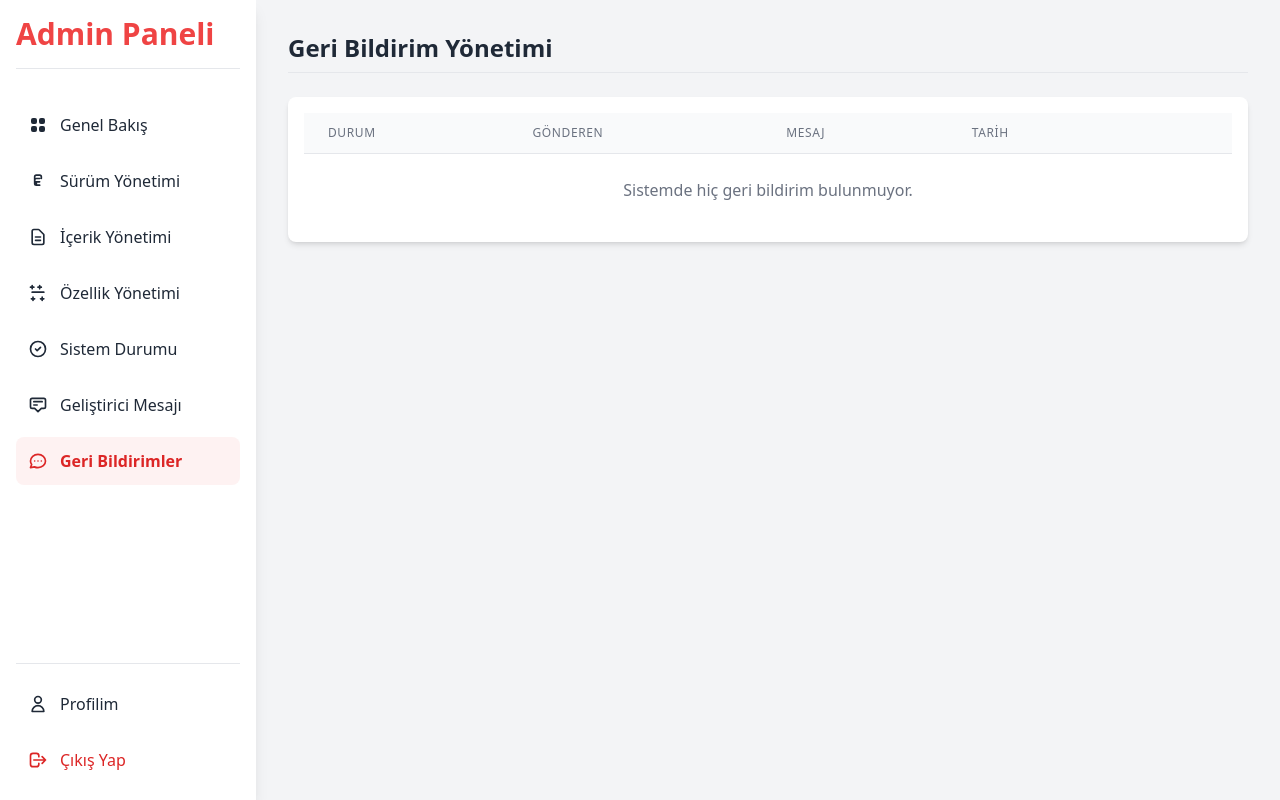
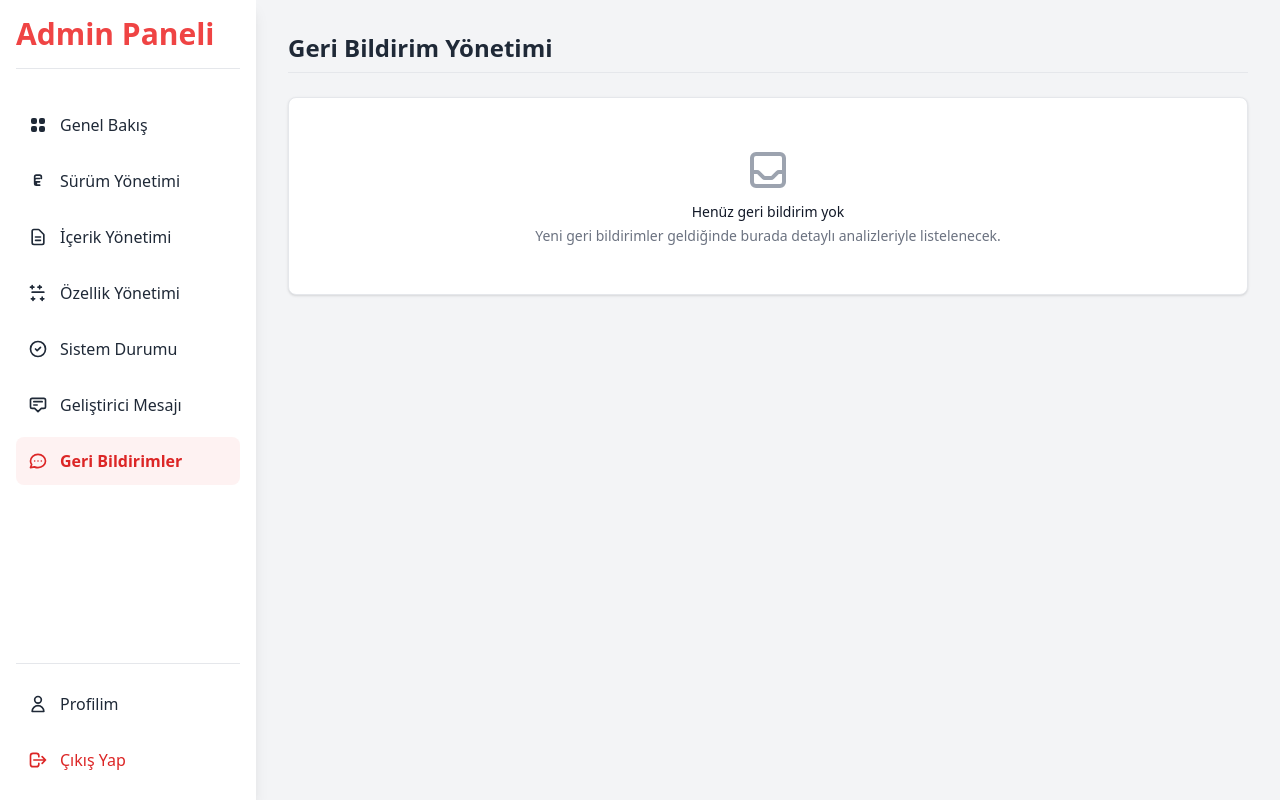
Before and after one commit to ErenKun/indir-gec, a Flask app: page /admin/feedback in a window 1280 px wide. Run offline with Flask 3, Linux system fonts and the light colour scheme; the visitor is signed in with stand-in values (Sample User, id 1); data that the repository does not hold is empty; some libraries are stand-ins or nearby versions.

Commit message:
geri bildirim kısmında görsel iyileştirmeler ve geri bildirim eklendiğinde telefona bildirim gönderilmesi eklendi.

```diff
--- a/app.py
+++ b/app.py
@@ -1,6 +1,8 @@
 import os
 import secrets
-from flask import Flask, render_template, request, redirect, url_for, flash, jsonify, Response, send_from_directory
+import uuid
+import requests  # NTFY bildirimi için eklendi
+from flask import Flask, render_template, request, redirect, url_for, flash, jsonify, Response, send_from_directory, make_response
 from flask_sqlalchemy import SQLAlchemy
 from flask_login import LoginManager, UserMixin, login_user, login_required, logout_user, current_user
 from werkzeug.security import generate_password_hash, check_password_hash
@@ -78,6 +80,11 @@ class Feedback(db.Model):
     message = db.Column(db.Text, nullable=False)
     timestamp = db.Column(db.DateTime, default=datetime.utcnow)
     is_read = db.Column(db.Boolean, default=False)
+
+    # Dedektif Modu Verileri
+    ip_address = db.Column(db.String(50), nullable=True)
+    user_agent = db.Column(db.String(500), nullable=True)
+    cookie_id = db.Column(db.String(100), nullable=True)
 
 class SiteContent(db.Model):
     id = db.Column(db.Integer, primary_key=True)
@@ -162,7 +169,17 @@ def inject_global_data():
 @app.route('/')
 def index():
     latest_version = Version.query.filter_by(is_active=True).order_by(Version.release_date.desc()).first()
-    return render_template('index.html', latest_version=latest_version)
+
+    # Dedektif Modu - Cookie Kontrolü (Sayfa her açıldığında)
+    response = make_response(render_template('index.html', latest_version=latest_version))
+
+    # Kullanıcının tarayıcısında 'user_tracking_id' çerezi yoksa, yeni bir tane oluşturup yapıştırıyoruz.
+    if 'user_tracking_id' not in request.cookies:
+        new_uuid = str(uuid.uuid4())
+        # Çerez 1 yıl boyunca (365 gün) geçerli olacak şekilde ayarlanır.
+        response.set_cookie('user_tracking_id', new_uuid, max_age=60*60*24*365)
+
+    return response
 
 @app.route('/version-archive')
 def version_archive():
@@ -178,10 +195,49 @@ def download_file(version_id):
 
 @app.route('/feedback', methods=['POST'])
 def submit_feedback():
-    email, message = request.form.get('email'), request.form.get('message')
+    email = request.form.get('email')
+    message = request.form.get('message')
+
     if email and message:
-        db.session.add(Feedback(email=email, message=message))
+        # Dedektif Modu Verilerini Topla
+        # 1. IP Adresi (PythonAnywhere proxy'si arkasında olduğu için X-Forwarded-For önce kontrol edilir)
+        ip_address = request.headers.get('X-Forwarded-For', request.remote_addr)
+
+        # 2. Cihaz Bilgisi (User Agent)
+        user_agent = request.user_agent.string
+
+        # 3. Cookie ID (Varsa al, yoksa None)
+        cookie_id = request.cookies.get('user_tracking_id')
+
+        # Veritabanına Kaydet
+        db.session.add(Feedback(
+            email=email,
+            message=message,
+            ip_address=ip_address,
+            user_agent=user_agent,
+            cookie_id=cookie_id
+        ))
         db.session.commit()
+
+        # --- NTFY Bildirimi Gönder (Telefonuna Bildirim) ---
+        try:
+            ntfy_topic = "indirGec_geri_bildirim_admin_TR34" # Kullanıcının belirlediği kanal
+            ntfy_url = f"https://ntfy.sh/{ntfy_topic}"
+
+            notification_data = f"Gönderen: {email}\nMesaj: {message}\nIP: {ip_address}"
+
+            requests.post(ntfy_url,
+                data=notification_data.encode('utf-8'),
+                headers={
+                    "Title": "📩 Yeni Geri Bildirim Var!",
+                    "Priority": "high",
+                    "Tags": "incoming_envelope,detective"
+                },
+                timeout=5 # 5 saniye içinde cevap gelmezse işlemi kes (Site yavaşlamasın)
+            )
+        except Exception as e:
+            print(f"NTFY Bildirim Hatası: {e}") # Hata olsa bile site çalışmaya devam etsin
+
         flash('Geri bildiriminiz için teşekkürler!', 'success')
     else:
         flash('Lütfen tüm alanları doldurun.', 'error')
--- a/requirements.txt
+++ b/requirements.txt
@@ -4,4 +4,5 @@ Flask-Login
 SQLAlchemy
 pytz
 Babel
-gunicorn # PythonAnywhere'da uygulamayı çalıştırmak için gereken sunucu
+gunicorn
+requests
--- a/templates/admin_feedback.html
+++ b/templates/admin_feedback.html
@@ -3,55 +3,107 @@
 
 {% block admin_content %}
 <div class="flex justify-between items-center mb-6 border-b dark:border-gray-700 pb-2">
-    <h2 class="text-2xl font-bold">Geri Bildirim Yönetimi</h2>
+    <h2 class="text-2xl font-bold dark:text-white">Geri Bildirim Yönetimi</h2>
 </div>
 
-<div class="bg-white dark:bg-gray-800 p-2 sm:p-4 rounded-lg shadow-md">
-    <div class="overflow-x-auto">
-        <table class="min-w-full divide-y divide-gray-200 dark:divide-gray-700">
-            <thead class="bg-gray-50 dark:bg-gray-700">
-                <tr>
-                    <th scope="col" class="px-6 py-3 text-left text-xs font-medium text-gray-500 dark:text-gray-300 uppercase tracking-wider">Durum</th>
-                    <th scope="col" class="px-6 py-3 text-left text-xs font-medium text-gray-500 dark:text-gray-300 uppercase tracking-wider">Gönderen</th>
-                    <th scope="col" class="px-6 py-3 text-left text-xs font-medium text-gray-500 dark:text-gray-300 uppercase tracking-wider">Mesaj</th>
-                    <th scope="col" class="px-6 py-3 text-left text-xs font-medium text-gray-500 dark:text-gray-300 uppercase tracking-wider">Tarih</th>
-                    <th scope="col" class="relative px-6 py-3"><span class="sr-only">Eylemler</span></th>
-                </tr>
-            </thead>
-            <tbody class="bg-white dark:bg-gray-800 divide-y divide-gray-200 dark:divide-gray-700">
+<div class="space-y-4">
     {% for item in all_feedback %}
-                <tr class="{% if not item.is_read %}font-bold dark:bg-gray-900/50{% else %}text-gray-500 dark:text-gray-400{% endif %}">
-                    <td class="px-6 py-4 whitespace-nowrap">
+    <div x-data="{ expanded: false }" class="bg-white dark:bg-gray-800 rounded-lg shadow-md border-l-4 transition-all duration-200"
+         :class="{'border-yellow-400': '{{ item.is_read }}' == 'False', 'border-green-500': '{{ item.is_read }}' == 'True'}">
+
+        <div @click="expanded = !expanded" class="p-4 cursor-pointer flex flex-col md:flex-row items-start md:items-center justify-between hover:bg-gray-50 dark:hover:bg-gray-700/50 transition-colors rounded-t-lg">
+
+            <div class="flex items-center space-x-4 flex-1">
+                <div class="flex-shrink-0">
                     {% if not item.is_read %}
-                            <span class="px-2 inline-flex text-xs leading-5 font-semibold rounded-full bg-yellow-100 text-yellow-800 dark:bg-yellow-900/50 dark:text-yellow-300">Yeni</span>
+                        <div class="w-10 h-10 rounded-full bg-yellow-100 dark:bg-yellow-900/50 flex items-center justify-center text-yellow-600 dark:text-yellow-400" title="Okunmadı">
+                            <svg class="w-6 h-6" fill="none" stroke="currentColor" viewBox="0 0 24 24"><path stroke-linecap="round" stroke-linejoin="round" stroke-width="2" d="M3 8l7.89 5.26a2 2 0 002.22 0L21 8M5 19h14a2 2 0 002-2V7a2 2 0 00-2-2H5a2 2 0 00-2 2v10a2 2 0 002 2z"></path></svg>
+                        </div>
                     {% else %}
-                             <span class="px-2 inline-flex text-xs leading-5 font-semibold rounded-full bg-green-100 text-green-800 dark:bg-green-900/50 dark:text-green-300">Okundu</span>
+                        <div class="w-10 h-10 rounded-full bg-green-100 dark:bg-green-900/50 flex items-center justify-center text-green-600 dark:text-green-400" title="Okundu">
+                            <svg class="w-6 h-6" fill="none" stroke="currentColor" viewBox="0 0 24 24"><path stroke-linecap="round" stroke-linejoin="round" stroke-width="2" d="M5 13l4 4L19 7"></path></svg>
+                        </div>
                     {% endif %}
-                    </td>
-                    <td class="px-6 py-4 whitespace-nowrap text-sm">{{ item.email }}</td>
-                    <td class="px-6 py-4 max-w-sm">
-                        <p class="text-sm truncate">{{ item.message }}</p>
-                    </td>
-                    <td class="px-6 py-4 whitespace-nowrap text-sm">{{ item.timestamp | ist_time }}</td>
-                    <td class="px-6 py-4 whitespace-nowrap text-right text-sm font-medium space-x-3">
+                </div>
+
+                <div class="min-w-0 flex-1">
+                    <p class="text-sm font-medium text-gray-900 dark:text-white truncate">
+                        {{ item.email }}
+                    </p>
+                    <p class="text-sm text-gray-500 dark:text-gray-400 truncate">
+                        {{ item.message }}
+                    </p>
+                </div>
+            </div>
+
+            <div class="flex items-center mt-4 md:mt-0 md:ml-4 space-x-4">
+                <span class="text-xs text-gray-400 whitespace-nowrap">{{ item.timestamp | ist_time }}</span>
+                <svg class="w-5 h-5 text-gray-400 transform transition-transform duration-200" :class="{'rotate-180': expanded}" fill="none" stroke="currentColor" viewBox="0 0 24 24"><path stroke-linecap="round" stroke-linejoin="round" stroke-width="2" d="M19 9l-7 7-7-7"></path></svg>
+            </div>
+        </div>
+
+        <div x-show="expanded" x-collapse class="border-t border-gray-100 dark:border-gray-700 bg-gray-50 dark:bg-gray-800/50 rounded-b-lg">
+            <div class="p-6 space-y-6">
+
+                <div>
+                    <h4 class="text-xs font-semibold text-gray-500 dark:text-gray-400 uppercase tracking-wider mb-2">Mesaj İçeriği</h4>
+                    <p class="text-gray-800 dark:text-gray-200 whitespace-pre-wrap bg-white dark:bg-gray-900 p-4 rounded border border-gray-200 dark:border-gray-700">{{ item.message }}</p>
+                </div>
+
+                <div class="bg-gray-200 dark:bg-gray-700 p-4 rounded-lg border border-gray-300 dark:border-gray-600">
+                    <h4 class="flex items-center text-sm font-bold text-gray-700 dark:text-gray-300 mb-3">
+                        <span class="text-lg mr-2">🕵️</span> Dedektif Bilgileri (Teknik Analiz)
+                    </h4>
+                    <div class="grid grid-cols-1 md:grid-cols-2 gap-4 text-sm">
+                        <div>
+                            <span class="block text-xs text-gray-500 dark:text-gray-400">IP Adresi</span>
+                            <span class="font-mono text-gray-900 dark:text-white select-all">{{ item.ip_address if item.ip_address else 'Kayıt Yok' }}</span>
+                        </div>
+                        <div>
+                            <span class="block text-xs text-gray-500 dark:text-gray-400">Dijital Kimlik (Cookie ID)</span>
+                            <span class="font-mono text-gray-900 dark:text-white text-xs select-all">{{ item.cookie_id if item.cookie_id else 'Tespit Edilemedi' }}</span>
+                        </div>
+                        <div class="md:col-span-2">
+                            <span class="block text-xs text-gray-500 dark:text-gray-400">Cihaz / Tarayıcı (User Agent)</span>
+                            <span class="font-mono text-gray-900 dark:text-white text-xs break-all">{{ item.user_agent if item.user_agent else 'Bilinmiyor' }}</span>
+                        </div>
+                    </div>
+                </div>
+
+                <div class="flex justify-end space-x-3 pt-2">
+                    <button @click="navigator.clipboard.writeText('{{ item.email }}'); $el.innerText = 'Kopyalandı!'; setTimeout(() => $el.innerText = 'E-postayı Kopyala', 2000);"
+                            class="px-3 py-2 bg-white dark:bg-gray-700 border border-gray-300 dark:border-gray-600 rounded text-sm text-gray-700 dark:text-gray-200 hover:bg-gray-50 dark:hover:bg-gray-600 transition">
+                        E-postayı Kopyala
+                    </button>
+
+                    <a href="mailto:{{ item.email }}?subject=İndirGeç Geri Bildirim Yanıtı" class="px-3 py-2 bg-blue-600 hover:bg-blue-700 text-white rounded text-sm transition">
+                        Yanıtla
+                    </a>
+
                     {% if not item.is_read %}
                     <form method="POST" action="{{ url_for('admin_mark_read', feedback_id=item.id) }}" class="inline">
-                            <button type="submit" class="text-blue-600 dark:text-blue-400 hover:underline">Okundu İşaretle</button>
+                        <button type="submit" class="px-3 py-2 bg-green-600 hover:bg-green-700 text-white rounded text-sm transition">Okundu İşaretle</button>
                     </form>
                     {% endif %}
-                        <form method="POST" action="{{ url_for('admin_delete_feedback', feedback_id=item.id) }}" class="inline" onsubmit="return confirm('Bu geri bildirim kalıcı olarak silinecek. Emin misiniz?');">
-                            <button type="submit" class="text-red-600 dark:text-red-400 hover:underline">Sil</button>
+
+                    <form method="POST" action="{{ url_for('admin_delete_feedback', feedback_id=item.id) }}" class="inline" onsubmit="return confirm('Bu geri bildirim ve tüm teknik verileri silinecek. Emin misiniz?');">
+                        <button type="submit" class="px-3 py-2 bg-red-600 hover:bg-red-700 text-white rounded text-sm transition">Sil</button>
                     </form>
-                    </td>
-                </tr>
-                {% endfor %}
-                 {% if not all_feedback %}
-                <tr>
-                    <td colspan="5" class="text-center text-gray-500 dark:text-gray-400 p-6">Sistemde hiç geri bildirim bulunmuyor.</td>
-                </tr>
-                {% endif %}
-            </tbody>
-        </table>
+                </div>
+
             </div>
         </div>
+    </div>
+    {% endfor %}
+
+    {% if not all_feedback %}
+    <div class="text-center py-12 bg-white dark:bg-gray-800 rounded-lg shadow border border-gray-200 dark:border-gray-700">
+        <svg class="mx-auto h-12 w-12 text-gray-400" fill="none" viewBox="0 0 24 24" stroke="currentColor" aria-hidden="true">
+            <path stroke-linecap="round" stroke-linejoin="round" stroke-width="2" d="M20 13V6a2 2 0 00-2-2H6a2 2 0 00-2 2v7m16 0v5a2 2 0 01-2 2H6a2 2 0 01-2-2v-5m16 0h-2.586a1 1 0 00-.707.293l-2.414 2.414a1 1 0 01-.707.293h-3.172a1 1 0 01-.707-.293l-2.414-2.414A1 1 0 006.586 13H4"></path>
+        </svg>
+        <h3 class="mt-2 text-sm font-medium text-gray-900 dark:text-white">Henüz geri bildirim yok</h3>
+        <p class="mt-1 text-sm text-gray-500 dark:text-gray-400">Yeni geri bildirimler geldiğinde burada detaylı analizleriyle listelenecek.</p>
+    </div>
+    {% endif %}
+</div>
 {% endblock %}
```
Lines whose indentation alone changed are shown as unchanged.
